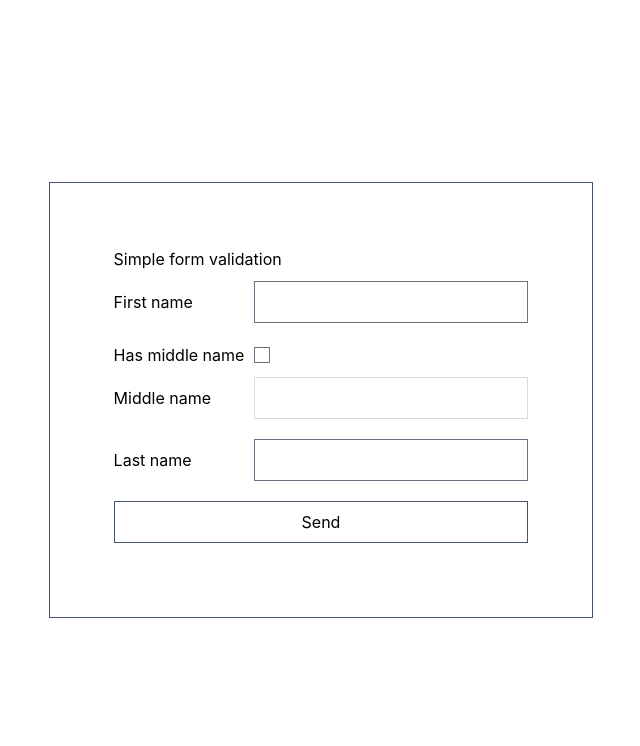
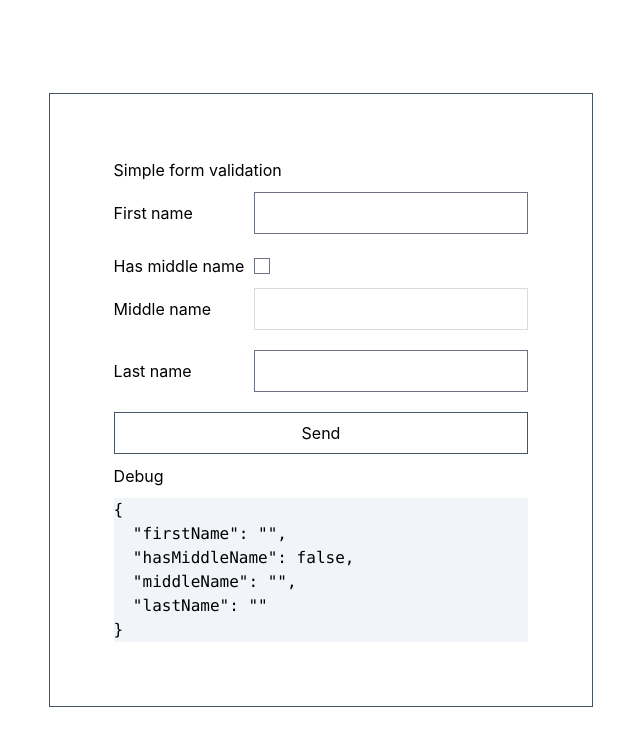
Before and after one commit to maurer2/run-types-run, a Next.js app: page /simple-form-validation in a window 1280 px wide. Shown: the top 746 px of the page, without its empty margins (319-959 px from the left). Built offline with nearby package versions, Linux system fonts and the light colour scheme.

Commit message:
Removed handrolled dumping of debug data

```diff
--- a/pages/simple-form-validation/index.tsx
+++ b/pages/simple-form-validation/index.tsx
@@ -1,4 +1,4 @@
-import React, { useState, useEffect, useCallback, useMemo } from "react";
+import React, { useEffect, useCallback, useMemo } from "react";
 import type { NextPage } from "next";
 import { useForm, SubmitHandler } from "react-hook-form";
 import { yupResolver } from "@hookform/resolvers/yup";
@@ -32,7 +32,6 @@ const schema = yup
   .required();
 
 const SFV: NextPage = () => {
-  const [results, setResults] = useState({});
   const {
     formState: { errors },
     register,
@@ -54,9 +53,7 @@ const SFV: NextPage = () => {
     [getValues("hasMiddleName")]
   );
 
-  const onSubmit: SubmitHandler<Fields> = (fieldValues) => {
-    setResults(fieldValues);
-  };
+  const onSubmit: SubmitHandler<Fields> = (fieldValues) => {};
 
   useEffect(() => {
     if (!hasMiddleName) {
@@ -137,10 +134,9 @@ const SFV: NextPage = () => {
         >
           Send
         </button>
+        <h2>Debug</h2>
         <code className={`${styles.debug} h-25 bg-slate-100 overflow-y-auto`}>
-          {Boolean(Object.keys(results).length) && (
-            <pre>{JSON.stringify(results, null, 2)}</pre>
-          )}
+          <pre>{JSON.stringify(watch(), null, 2)}</pre>
         </code>
       </form>
     </article>
```
